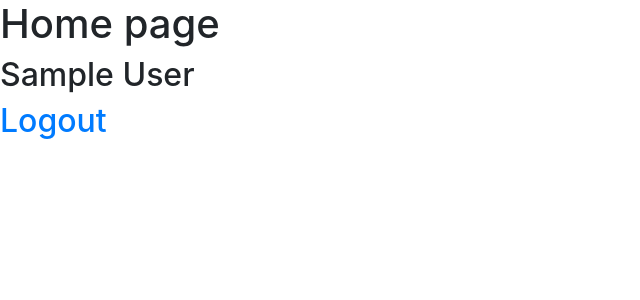
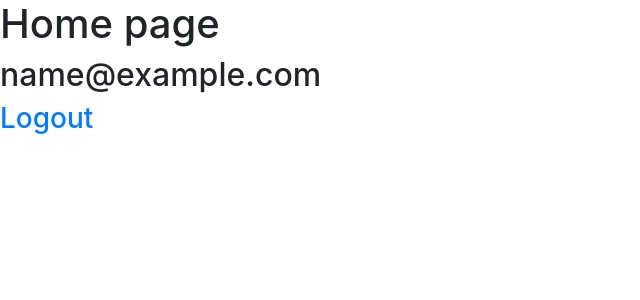
Before and after one commit to cristianmayco/simple-login, a Django app: page / in a window 1280 px wide. Shown: the top 300 px of the page, without its empty margins (0-640 px from the left). Run offline with Django 3.2, Linux system fonts and the light colour scheme; the visitor is signed in with stand-in values (Sample User, id 1); some libraries are stand-ins or nearby versions.

Commit message:
Update login user

```diff
--- a/app/settings.py
+++ b/app/settings.py
@@ -121,3 +121,9 @@ AUTH_USER_MODEL = 'core.User'
 
 LOGIN_REDIRECT_URL = 'dashboard'
 LOGOUT_REDIRECT_URL = 'index'
+
+# Session: 60s * 60m * 24h * 1d
+SESSION_COOKIE_AGE = 60 * 60 * 24 * 7
+
+# Save every request
+SESSION_SAVE_EVERY_REQUEST = False
--- a/templates/index.html
+++ b/templates/index.html
@@ -1,15 +1,13 @@
 {% extends 'base.html' %}
-{% block content%}
-<h1>Home page</h1>
+{% block content %}
+    <h1>Home page</h1>
 
-{% if request.user %}
-<h2>{{ request.user.name }}</h2>
-<h2><a href="{% url 'logout' %}">Logout</a></h2>
-
-{% else %}
-
-<h2><a href="{% url 'login'  %}">Login</a></h2>
-<h2><a href="{% url 'register'  %}">Sigin</a></h2>
-{% endif %}
+    {% if request.user.is_authenticated %}
+        <h2>{{ request.user }}</h2>
+        <h3><a href="{% url 'logout' %}">Logout</a></h3>
+    {% else %}
+        <h2><a href="{% url 'login' %}">Login</a></h2>
+        <h2><a href="{% url 'register' %}">Sigin</a></h2>
+    {% endif %}
 
 {% endblock %}
```
